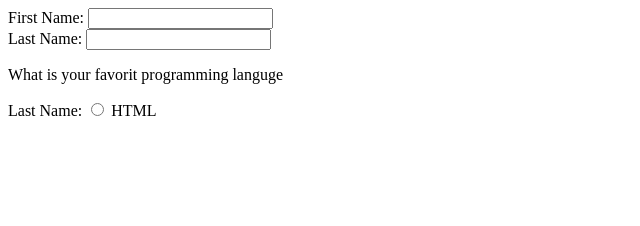
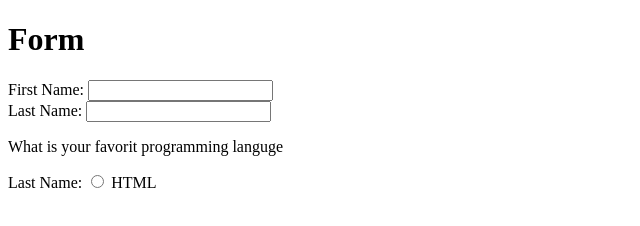
Before and after one commit to erroradityamishra/MCA26-28_A, a plain HTML site: page index.html in a window 1280 px wide. Shown: the whole page, without its empty margins (0-640 px from the left). Drawn offline with Linux system fonts and the light colour scheme.

Commit message:
Updates little little

```diff
--- a/index.html
+++ b/index.html
@@ -4,6 +4,7 @@
     <title>Table </title>
 </head>
        <body>
+        <h1> Form</h1>
         <form>
             <label for="firstName">First Name:</label>
             <input type="text" id="firstName" name="firstName">
```
Also changed, not shown: 1 other file.
